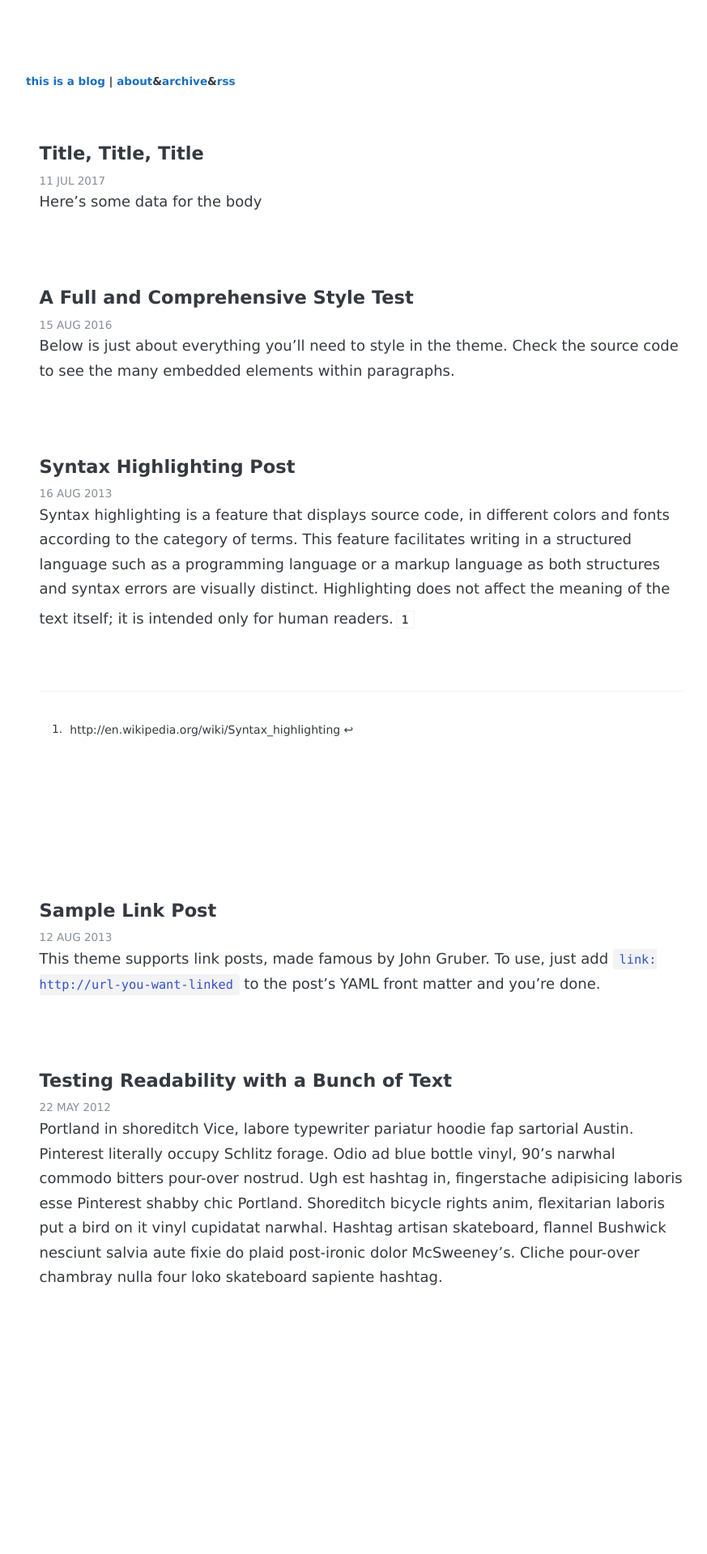
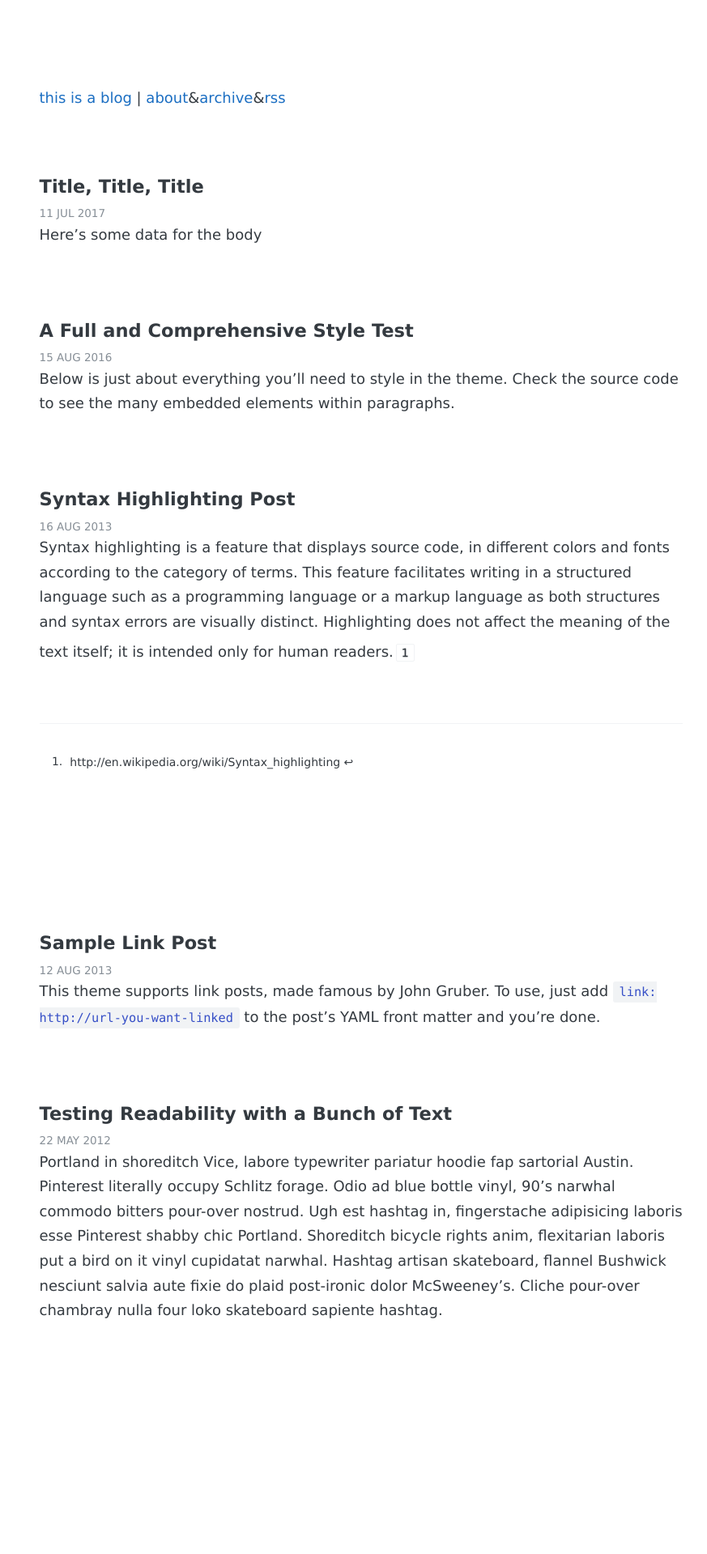
Before and after one commit to thisisamatthew/thisisamatthew.github.io, a Jekyll site: the page built from index.html, in a window 1280 px wide. Shown: the whole page at 81% size, without its empty margins (194-1067 px from the left). Built offline with Jekyll 4.4.1, drawn with Linux system fonts in a browser that asks for light colours; some web fonts are replaced; the list of posts is cut into pages by our own code; before the commit the page ends 1878 px from its top, so only the background shows below that.

Commit message:
Reverted Header to original

```diff
--- a/_sass/_site.scss
+++ b/_sass/_site.scss
@@ -32,11 +32,8 @@ body {
   Header
   -------------- */
 .header {
-  padding-bottom: 2%;
-  margin-bottom: .75em;
-  font-size: .75em;
-  font-weight: 600;
-  text-align: left;
+  padding: 2%;
+  margin-bottom: 1.5em;
 
   &-title {
     margin: 0.3em 0;
```
